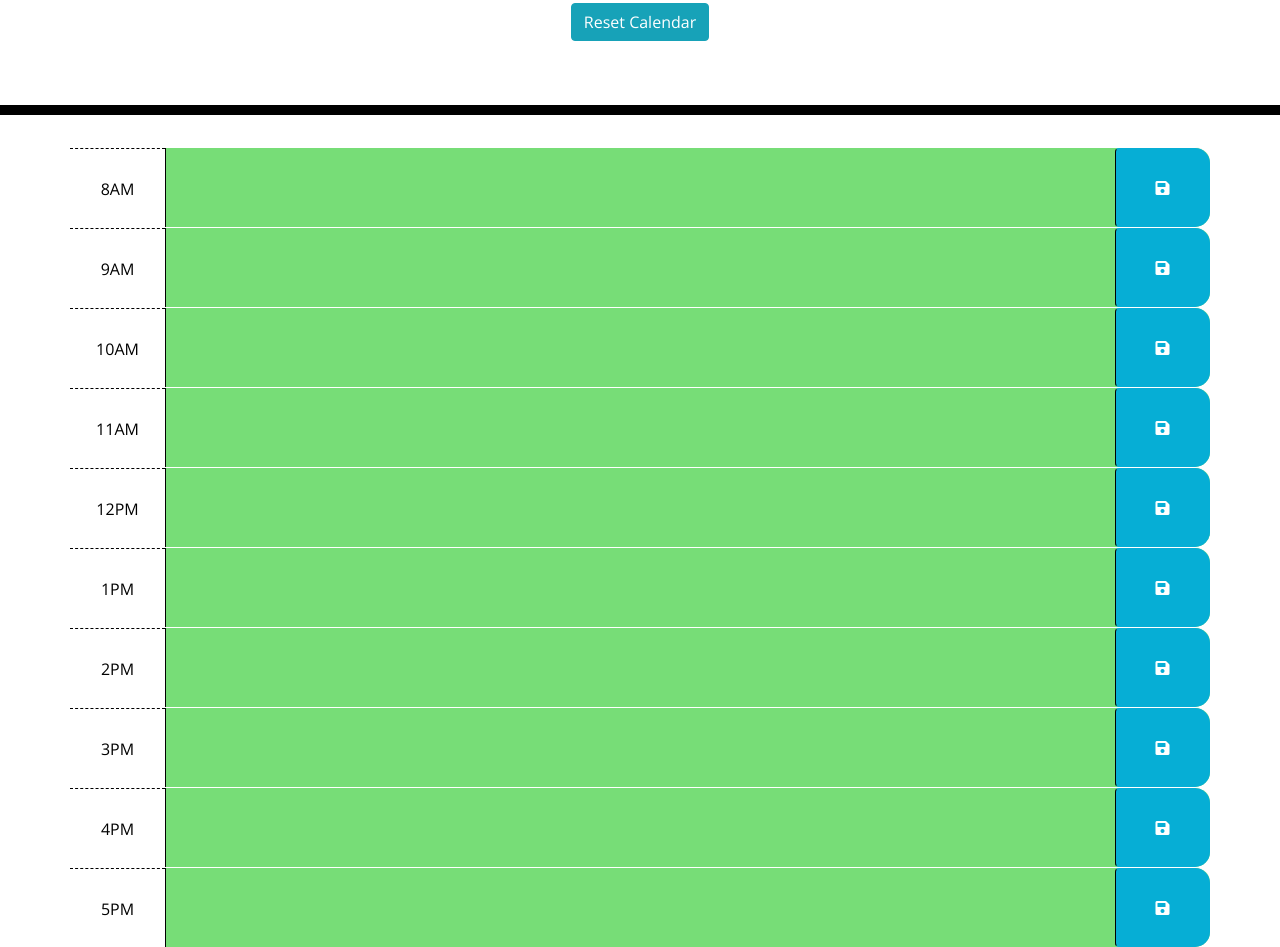
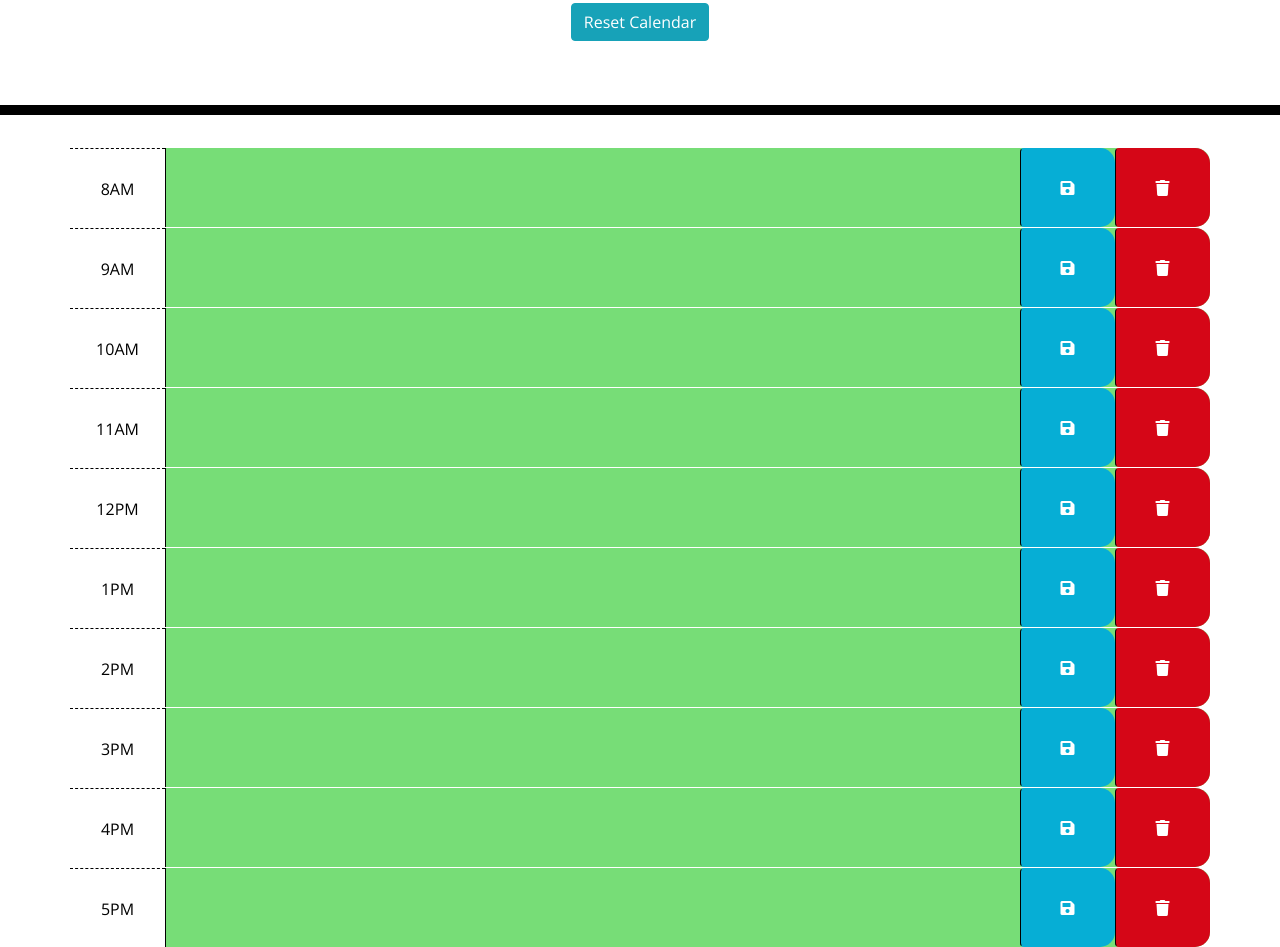
Before and after one commit to jscobie/day-scheduler, a plain HTML site: page index.html in a window 1280 px wide. Shown: the part 227-1174 px from the top of the page. Drawn offline with nearby package versions, Linux system fonts and the light colour scheme.

Commit message:
improvements to all code and additional items

```diff
--- a/assets/css/style.css
+++ b/assets/css/style.css
@@ -70,4 +70,17 @@ textarea {
   transition: all 0.3s ease-in-out;
 }
 
+.deleteBtn {
+  border-left: 1px solid black;
+  border-top-right-radius: 15px;
+  border-bottom-right-radius: 15px;
+  background-color: #d50617;
+  color: white;
+}
+
+.deleteBtn i:hover {
+  font-size: 20px;
+  transition: all 0.3s ease-in-out;
+}
+
 /* add some media screen resizing option for best grading */
--- a/assets/js/script.js
+++ b/assets/js/script.js
@@ -6,15 +6,24 @@ var startHour = 8;
 var endHour = 17;
 
 $(document).ready(function () {
-    // saveBtn add a listener method
+    // saveBtn click listener
     $(".saveBtn").on("click", function () {
-        // get values and save into varialbles
+        // Get nearby values of the description in JQuery
         var text = $(this).siblings(".description").val();
         var time = $(this).parent().attr("id");
 
-        // Save time as key and text as value in local storage
+        // Save text in local storage
         localStorage.setItem(time, text);
-        })
+    })
+
+    $(".deleteBtn").on("click", function () {
+        // Get nearby values of the time key
+        var deleteTime = $(this).parent().attr("id");
+
+        //remove single item from localstorage and refresh page to show deleted item gone
+        localStorage.removeItem(deleteTime);
+        window.location.reload();
+    })
 
     function timeTracker() {
         //get current number of hours.
@@ -40,34 +49,18 @@ $(document).ready(function () {
                 $(this).removeClass("past");
                 $(this).addClass("future");
             }
-        })
+            })
+        }
+
+    for (let i = startHour; i< endHour+1; i++) {
+        $("#" + [i] + " .description").val(localStorage.getItem([i]));
     }
-
-    // store values on click
-    // need to figure out how to loop this process, below works but not good code
-        //psuedo-code
-        // for each # 8-17 set the value in storage to that same number
-        // ie start at 8: 8 set value in local storage key 8 to text value in 8 description
-    $("#8.description").val(localStorage.getItem("8"));
-    $("#9.description").val(localStorage.getItem("9"));
-    $("#10.description").val(localStorage.getItem("10"));
-    $("#11.description").val(localStorage.getItem("11"));
-    $("#12.description").val(localStorage.getItem("12"));
-    $("#13.description").val(localStorage.getItem("13"));
-    $("#14.description").val(localStorage.getItem("14"));
-    $("#15.description").val(localStorage.getItem("15"));
-    $("#16.description").val(localStorage.getItem("16"));
-    $("#17.description").val(localStorage.getItem("17"));
 
     timeTracker();
 })
 
 // clear all stored values in calendar/local storage
-        // ?? is there a clear option, be sure to google that too, maybe thats easier, then no loop?
-        // testing looping
 $("#btn-clear").on("click", function () {
-    for (let i = startHour; i< endHour+1; i++) {
-        window.localStorage.removeItem([i]);
-        window.location.reload();
-    }
+    window.localStorage.clear();
+    window.location.reload();
 })
--- a/index.html
+++ b/index.html
@@ -35,81 +35,91 @@
         <div class="col-md-1 hour">
             8AM
         </div>
-        <textarea class="col-md-10 description">
+        <textarea class="col-md-9 description">
         </textarea>
         <button class="btn saveBtn col-md-1"><i class="fas fa-save"></i></button>
+        <button class="btn deleteBtn col-md-1"><i class="fas fa-trash"></i></button>
       </div>
       <div id="9" class="row time-block">
         <div class="col-md-1 hour">
             9AM
         </div>
-        <textarea class="col-md-10 description">
+        <textarea class="col-md-9 description">
         </textarea>
         <button class="btn saveBtn col-md-1"><i class="fas fa-save"></i></button>
+        <button class="btn deleteBtn col-md-1"><i class="fas fa-trash"></i></button>
       </div>
       <div id="10" class="row time-block">
         <div class="col-md-1 hour">
             10AM
         </div>
-        <textarea class="col-md-10 description">
+        <textarea class="col-md-9 description">
         </textarea>
         <button class="btn saveBtn col-md-1"><i class="fas fa-save"></i></button>
+        <button class="btn deleteBtn col-md-1"><i class="fas fa-trash"></i></button>
       </div>
       <div id="11" class="row time-block">
         <div class="col-md-1 hour">
             11AM
         </div>
-        <textarea class="col-md-10 description">
+        <textarea class="col-md-9 description">
         </textarea>
         <button class="btn saveBtn col-md-1"><i class="fas fa-save"></i></button>
+        <button class="btn deleteBtn col-md-1"><i class="fas fa-trash"></i></button>
       </div>
       <div id="12" class="row time-block">
         <div class="col-md-1 hour">
             12PM
         </div>
-        <textarea class="col-md-10 description">
+        <textarea class="col-md-9 description">
         </textarea>
         <button class="btn saveBtn col-md-1"><i class="fas fa-save"></i></button>
+        <button class="btn deleteBtn col-md-1"><i class="fas fa-trash"></i></button>
       </div>
       <div id="13" class="row time-block">
         <div class="col-md-1 hour">
             1PM
         </div>
-        <textarea class="col-md-10 description">
+        <textarea class="col-md-9 description">
         </textarea>
         <button class="btn saveBtn col-md-1"><i class="fas fa-save"></i></button>
+        <button class="btn deleteBtn col-md-1"><i class="fas fa-trash"></i></button>
       </div>
       <div id="14" class="row time-block">
         <div class="col-md-1 hour">
             2PM
         </div>
-        <textarea class="col-md-10 description">
+        <textarea class="col-md-9 description">
         </textarea>
         <button class="btn saveBtn col-md-1"><i class="fas fa-save"></i></button>
+        <button class="btn deleteBtn col-md-1"><i class="fas fa-trash"></i></button>
       </div>
       <div id="15" class="row time-block">
         <div class="col-md-1 hour">
             3PM
         </div>
-        <textarea class="col-md-10 description">
+        <textarea class="col-md-9 description">
         </textarea>
         <button class="btn saveBtn col-md-1"><i class="fas fa-save"></i></button>
+        <button class="btn deleteBtn col-md-1"><i class="fas fa-trash"></i></button>
       </div>
       <div id="16" class="row time-block">
         <div class="col-md-1 hour">
             4PM
         </div>
-        <textarea class="col-md-10 description">
+        <textarea class="col-md-9 description">
         </textarea>
         <button class="btn saveBtn col-md-1"><i class="fas fa-save"></i></button>
+        <button class="btn deleteBtn col-md-1"><i class="fas fa-trash"></i></button>
       </div>
       <div id="17" class="row time-block">
         <div class="col-md-1 hour">
             5PM
         </div>
-        <textarea class="col-md-10 description">
+        <textarea class="col-md-9 description">
         </textarea>
         <button class="btn saveBtn col-md-1"><i class="fas fa-save"></i></button>
+        <button class="btn deleteBtn col-md-1"><i class="fas fa-trash"></i></button>
       </div>
     </div>
 
```
